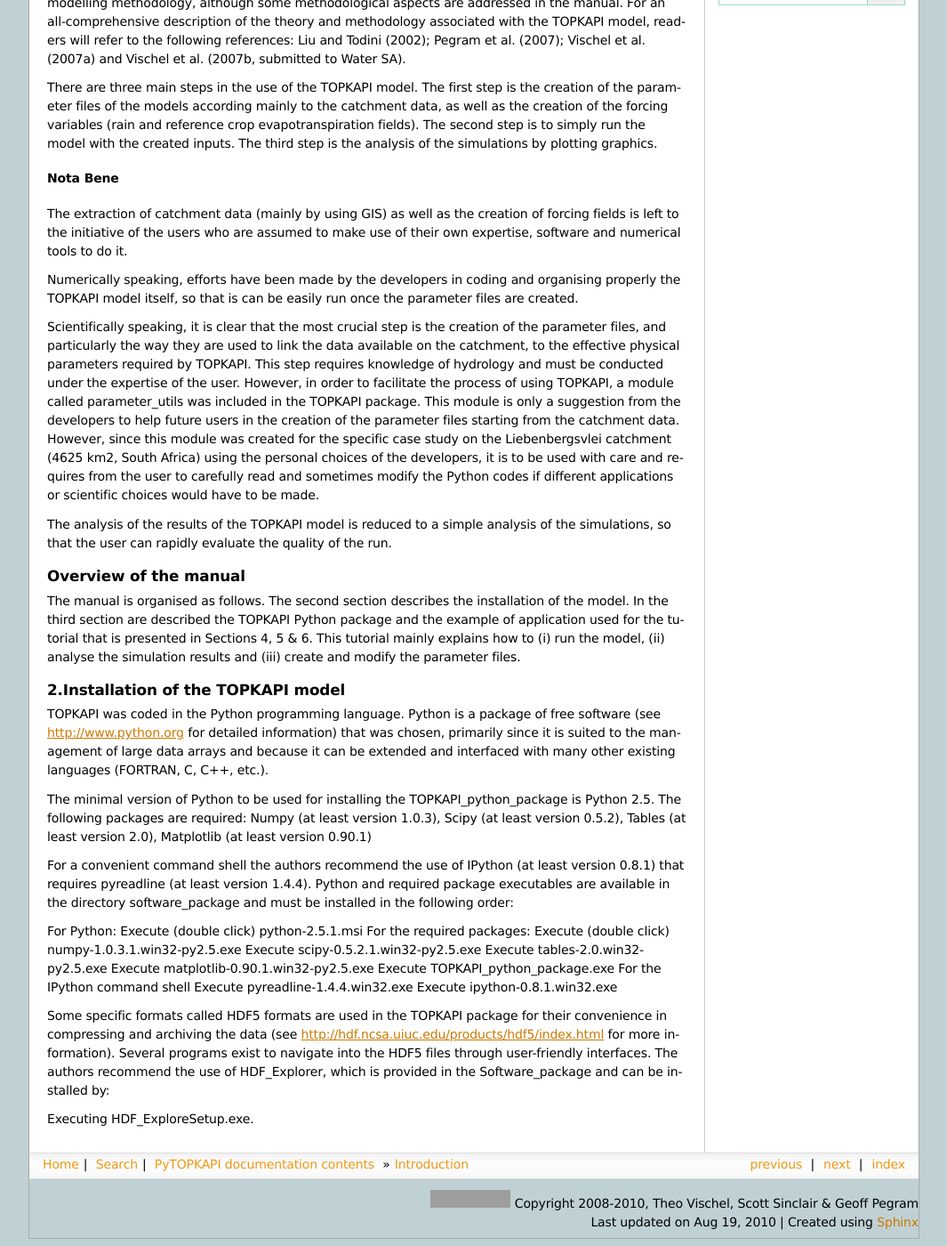
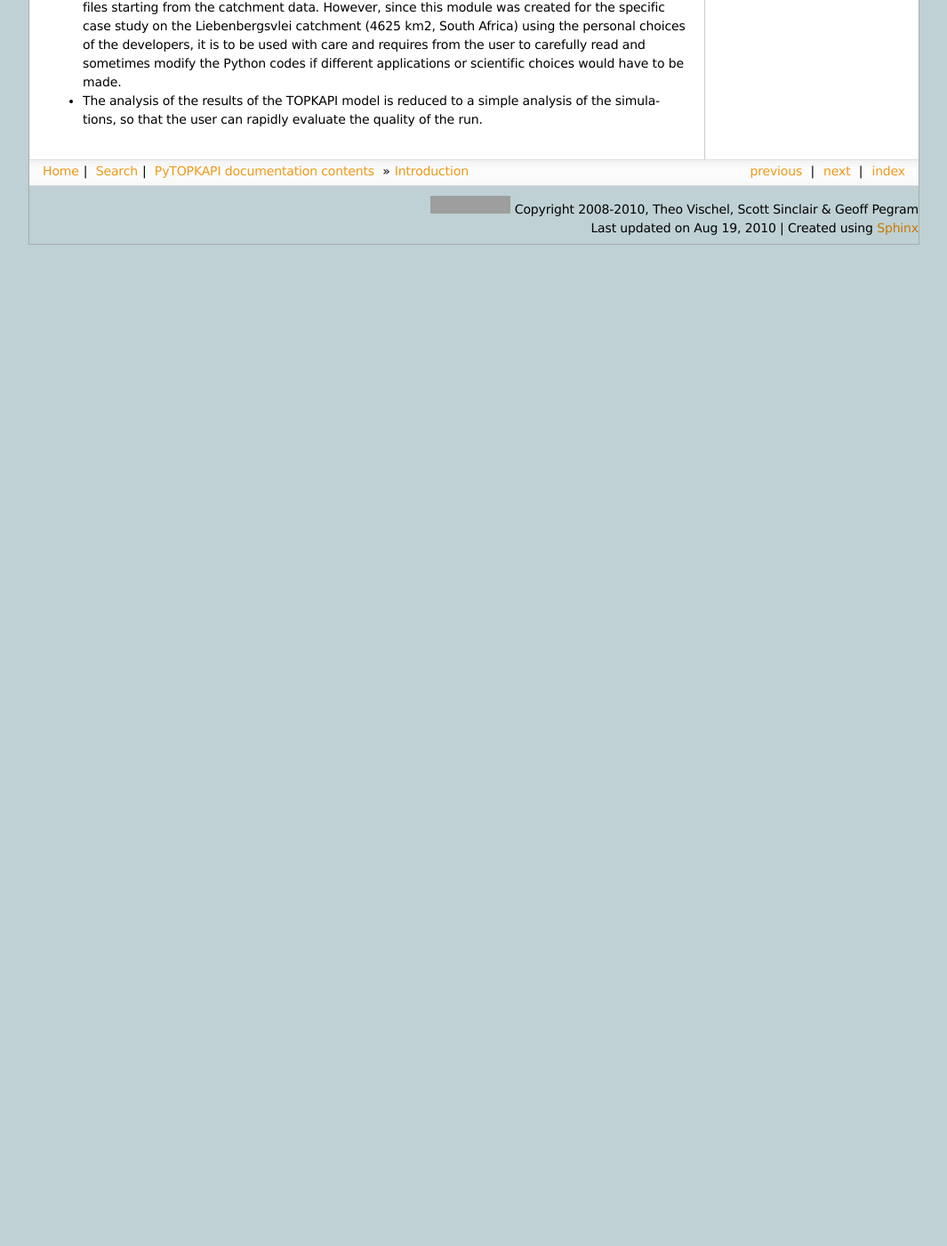
Before and after one commit to sahg/PyTOPKAPI, a Sphinx documentation site: the page built from docs/source/intro.rst, in a window 1280 px wide and 1400 px high, scrolled down 744 px. Shown: the whole window at 89% size, without its empty margins (107-1172 px from the left). Built offline with Sphinx 7.4.7, drawn with Linux system fonts in a browser that asks for light colours; after the commit the page ends 1027 px from its top, so only the background shows below that; some of the changed text lies outside the part shown; grey boxes are pictures that could not be loaded.

Commit message:
DOC: Update introduction

```diff
--- a/docs/source/intro.rst
+++ b/docs/source/intro.rst
@@ -1,39 +1,6 @@
 ============
 Introduction
 ============
-
-This section introduces the TOPKAPI model as it has been implemented and
-presents the general layout of the documentation.
-
-Generalities
-============
-
-The TOPKAPI_SA  package
------------------------
-
-The file TOPKAPI_SA.zip contains:
-
-* Software_package: a directory containing the Python installation
-  executable and the Python packages required by the TOPKAPI model, as
-  well as some other useful software utilities.
-* TOPKAPI_python_package.exe: the package containing the TOPKAPI
-  program.
-* TOPKAPI_Example: a directory containing an example to run the model.
-
-Conditions of use of the TOPKAPI package
-----------------------------------------
-
-The use of the TOPKAPI package is free, however it is the property of
-the developers of the model: Théo Vischel, Geoff Pegram, Scott
-Sinclair. Under this condition: Users are required to inform the
-authors about their use and application of the TOPKAPI package.  The
-developers must be associated or acknowledged in any publications that
-would use the codes of the TOPKAPI package.  Comments and proposition
-of improvements of the model are welcomed, as well as students and
-researchers who would like to join the developer team!
-
-Objective of the manual
------------------------
 
 This manual is aiming at giving to the future users of TOPKAPI the
 keys to handle the TOPKAPI package. It is not a description of the
@@ -55,84 +22,31 @@
 Nota Bene
 ~~~~~~~~~
 
-The extraction of catchment data (mainly by using GIS) as well as the
-creation of forcing fields is left to the initiative of the users who
-are assumed to make use of their own expertise, software and numerical
-tools to do it.
+* The extraction of catchment data (mainly by using GIS) as well as
+  the creation of forcing fields is left to the initiative of the
+  users who are assumed to make use of their own expertise, software
+  and numerical tools to do it.
 
-Numerically speaking, efforts have been made by the developers in
-coding and organising properly the TOPKAPI model itself, so that is
-can be easily run once the parameter files are created.
+* Numerically speaking, efforts have been made by the developers in
+  coding and organising properly the TOPKAPI model itself, so that is
+  can be easily run once the parameter files are created.
 
-Scientifically speaking, it is clear that the most crucial step is the
-creation of the parameter files, and particularly the way they are
-used to link the data available on the catchment, to the effective
-physical parameters required by TOPKAPI. This step requires knowledge
-of hydrology and must be conducted under the expertise of the
-user. However, in order to facilitate the process of using TOPKAPI, a
-module called parameter_utils was included in the TOPKAPI
-package. This module is only a suggestion from the developers to help
-future users in the creation of the parameter files starting from the
-catchment data. However, since this module was created for the
-specific case study on the Liebenbergsvlei catchment (4625 km2, South
-Africa) using the personal choices of the developers, it is to be used
-with care and requires from the user to carefully read and sometimes
-modify the Python codes if different applications or scientific
-choices would have to be made.
+* Scientifically speaking, it is clear that the most crucial step is
+  the creation of the parameter files, and particularly the way they
+  are used to link the data available on the catchment, to the
+  effective physical parameters required by TOPKAPI. This step
+  requires knowledge of hydrology and must be conducted under the
+  expertise of the user. However, in order to facilitate the process
+  of using TOPKAPI, a module called parameter_utils was included in
+  the TOPKAPI package. This module is only a suggestion from the
+  developers to help future users in the creation of the parameter
+  files starting from the catchment data. However, since this module
+  was created for the specific case study on the Liebenbergsvlei
+  catchment (4625 km2, South Africa) using the personal choices of the
+  developers, it is to be used with care and requires from the user to
+  carefully read and sometimes modify the Python codes if different
+  applications or scientific choices would have to be made.
 
-The analysis of the results of the TOPKAPI model is reduced to a
-simple analysis of the simulations, so that the user can rapidly
-evaluate the quality of the run.
-
-Overview of the manual
-----------------------
-
-The manual is organised as follows. The second section describes the
-installation of the model. In the third section are described the
-TOPKAPI Python package and the example of application used for the
-tutorial that is presented in Sections 4, 5 & 6. This tutorial mainly
-explains how to (i) run the model, (ii) analyse the simulation results
-and (iii) create and modify the parameter files.
-
-2.Installation of the TOPKAPI model
------------------------------------
-
-TOPKAPI was coded in the Python programming language. Python is a
-package of free software (see http://www.python.org for detailed
-information) that was chosen, primarily since it is suited to the
-management of large data arrays and because it can be extended and
-interfaced with many other existing languages (FORTRAN, C, C++, etc.).
-
-The minimal version of Python to be used for installing the
-TOPKAPI_python_package is Python 2.5. The following packages are
-required: Numpy (at least version 1.0.3), Scipy (at least version
-0.5.2), Tables (at least version 2.0), Matplotlib (at least version
-0.90.1)
-
-For a convenient command shell the authors recommend the use of
-IPython (at least version 0.8.1) that requires pyreadline (at least
-version 1.4.4).  Python and required package executables are available
-in the directory software_package and must be installed in the
-following order:
-
-For Python:
-Execute (double click) python-2.5.1.msi
-For the required packages:
-Execute (double click) numpy-1.0.3.1.win32-py2.5.exe
-Execute scipy-0.5.2.1.win32-py2.5.exe
-Execute tables-2.0.win32-py2.5.exe
-Execute matplotlib-0.90.1.win32-py2.5.exe
-Execute TOPKAPI_python_package.exe
-For the IPython command shell
-Execute pyreadline-1.4.4.win32.exe
-Execute ipython-0.8.1.win32.exe
-
-Some specific formats called HDF5 formats are used in the TOPKAPI
-package for their convenience in compressing and archiving the data
-(see http://hdf.ncsa.uiuc.edu/products/hdf5/index.html for more
-information). Several programs exist to navigate into the HDF5 files
-through user-friendly interfaces. The authors recommend the use of
-HDF_Explorer, which is provided in the Software_package and can be
-installed by:
-
-Executing HDF_ExploreSetup.exe.
+* The analysis of the results of the TOPKAPI model is reduced to a
+  simple analysis of the simulations, so that the user can rapidly
+  evaluate the quality of the run.
```
